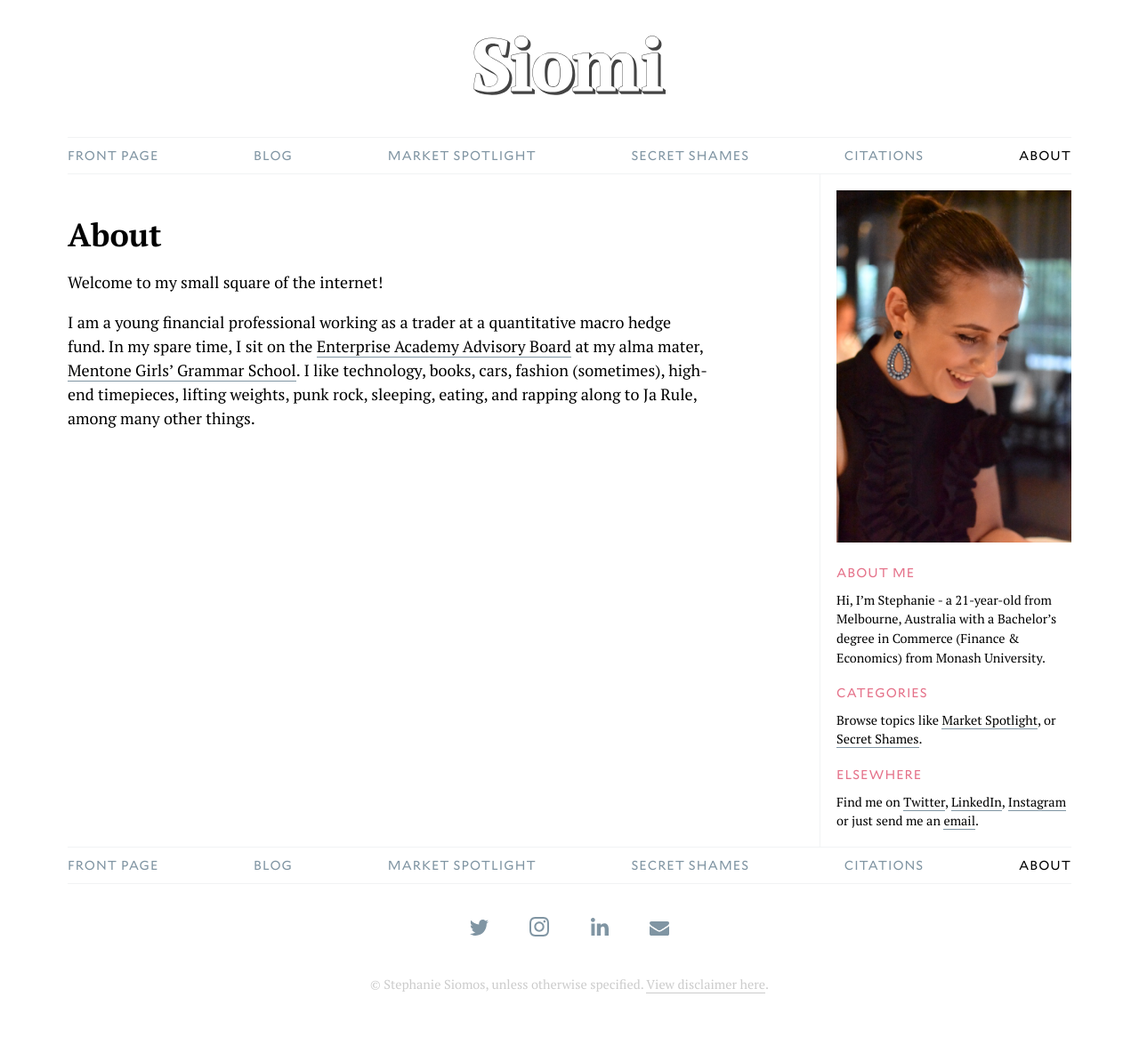
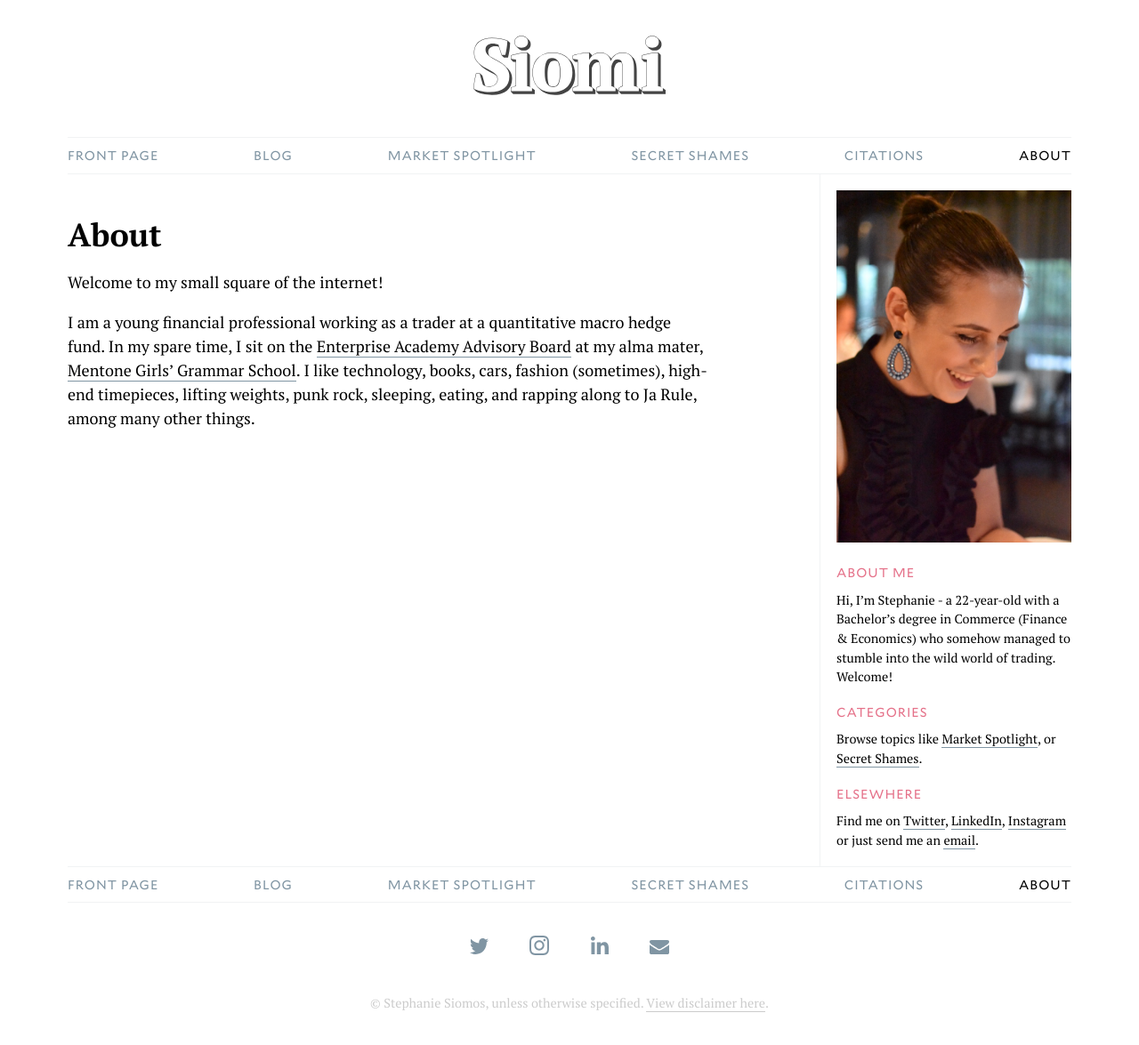
Before and after one commit to cjmlgrto/siomi.net, a Jekyll site: the page built from about.markdown, in a window 1280 px wide. Shown: the whole page at 89% size. Built offline with Jekyll 4.4.1, drawn with Linux system fonts in a browser that asks for light colours; before the commit the page ends 1153 px from its top, so only the background shows below that.

Commit message:
Updated Config

```diff
--- a/_config.yml
+++ b/_config.yml
@@ -29,8 +29,9 @@ defaults:
     layout: category
     permalink: "/category/:title/"
 Author: Stephanie Siomos
-Description: 'Hi, I''m Stephanie - a 21-year-old from Melbourne, Australia with a
-  Bachelor''s degree in Commerce (Finance & Economics) from Monash University. '
+Description: Hi, I'm Stephanie - a 22-year-old with a Bachelor's degree in Commerce
+  (Finance & Economics) who somehow managed to stumble into the wild world of trading.
+  Welcome!
 url: siomi.net
 Avatar URL: "/uploads/stephanie.jpg"
 Theme Color: 8095A3
```
